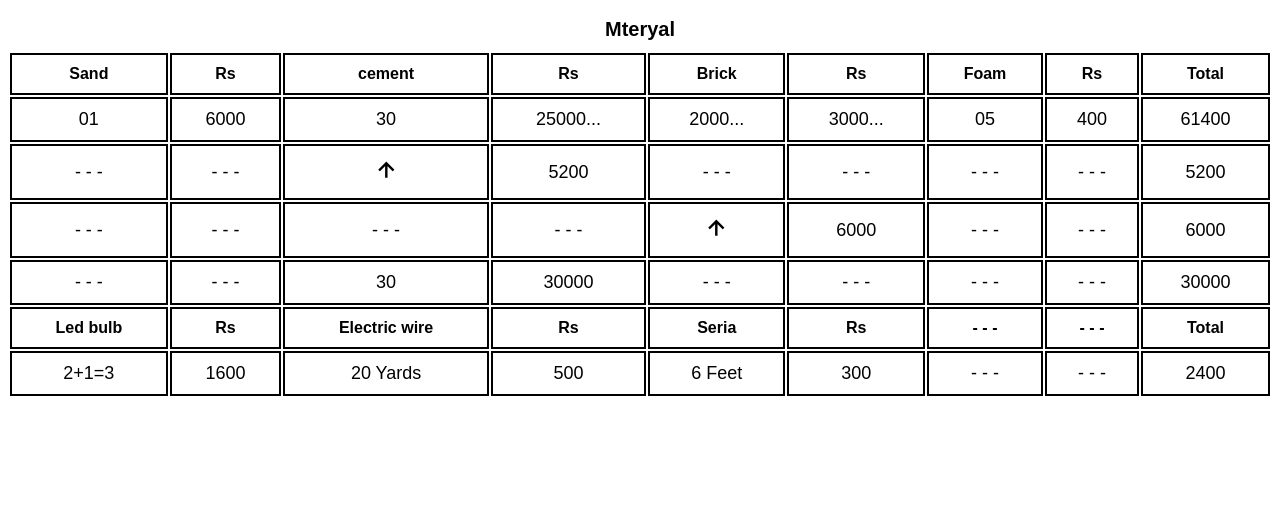
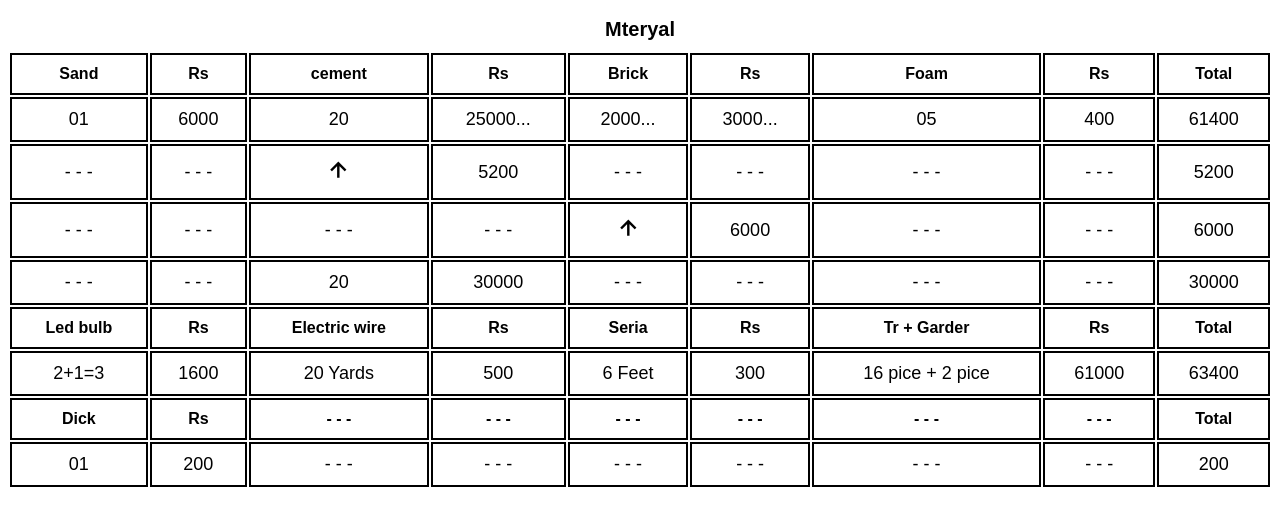
Before and after one commit to HusnainYasin-web/2nd-floor-construction, a plain HTML site: page about.html in a window 1280 px wide. Drawn offline with nearby package versions, Linux system fonts and the light colour scheme.

Commit message:
Add files via upload

```diff
--- a/about.html
+++ b/about.html
@@ -57,7 +57,7 @@
                 <tr>
                     <td>01</td>
                     <td>6000</td>
-                    <td>30</td>
+                    <td>20</td>
                     <td>25000...</td>
                     <td>2000...</td>
                     <td>3000...</td>
@@ -90,7 +90,7 @@
                 <tr>
                     <td>- - -</td>
                     <td>- - -</td>
-                    <td>30</td>
+                    <td>20</td>
                     <td>30000</td>
                     <td>- - -</td>
                     <td>- - -</td>
@@ -106,8 +106,8 @@
                     <th>Rs</th>
                     <th>Seria</th>
                     <th>Rs</th>
-                    <th>- - -</th>
-                    <th>- - -</th>
+                    <th>Tr + Garder</th>
+                    <th>Rs</th>
                     <th>Total</th>
                 </tr>
                 <tr>
@@ -117,10 +117,33 @@
                     <td>500</td>
                     <td>6 Feet</td>
                     <td>300</td>
+                    <td>16 pice + 2 pice</td>
+                    <td>61000</td>
+                    <td>63400</td>
+                </tr>
+                <tr>
+                    <th>Dick</th>
+                    <th>Rs</th>
+                    <th>- - -</th>
+                    <th>- - -</th>
+                    <th>- - -</th>
+                    <th>- - -</th>
+                    <th>- - -</th>
+                    <th>- - -</th>
+                    <th>Total</th>
+                </tr>
+                <tr>
+                    <td>01</td>
+                    <td>200</td>
                     <td>- - -</td>
                     <td>- - -</td>
-                    <td>2400</td>
+                    <td>- - -</td>
+                    <td>- - -</td>
+                    <td>- - -</td>
+                    <td>- - -</td>
+                    <td>200</td>
                 </tr>
+
             </tbody>
         </table>
     </div>
```
Also changed, not shown: index.html (+18 -0 lines).
